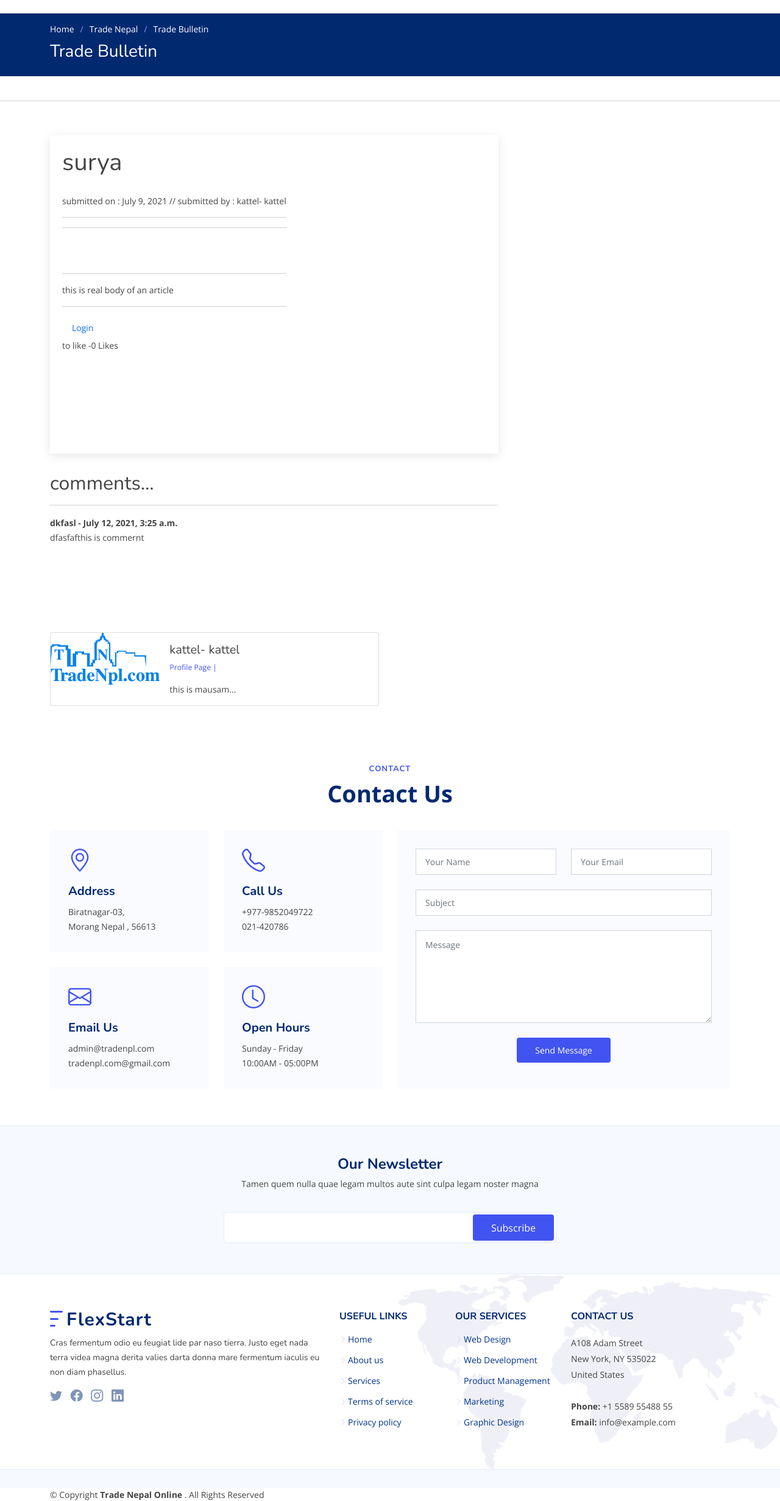
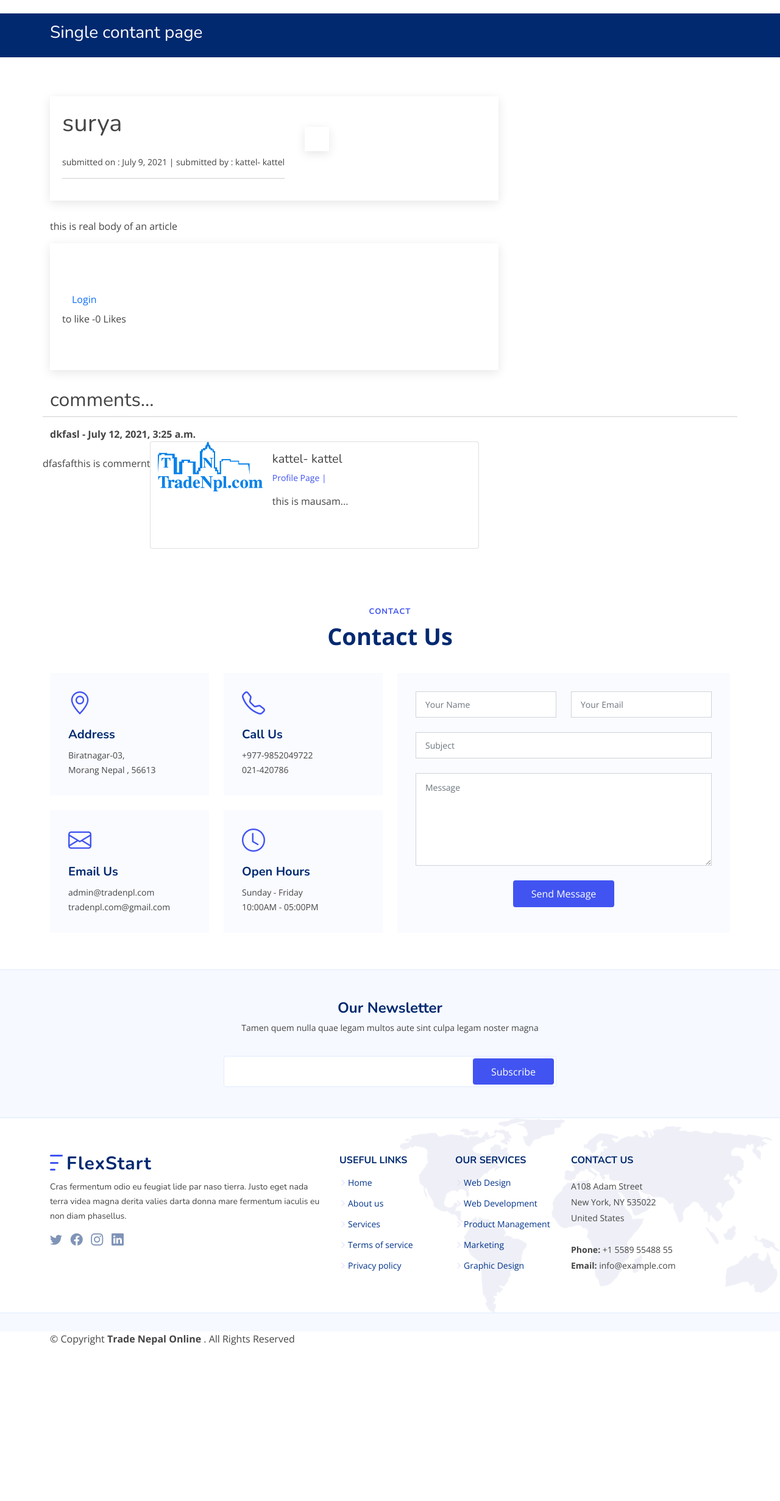
Before and after one commit to jackabnana/tradenepalonline, a Django app: page /article/3 in a window 1280 px wide. Shown: the part 84-2546 px from the top of the page at 61% size. After the commit the page ends 2290 px from the top, so only its background shows below. Run offline with Django 3.2, Linux system fonts and the light colour scheme; data comes from the database, SQL or seed files in the repository; both versions use the stored data as it was after the commit; some libraries are stand-ins or nearby versions.

Commit message:
khai k changed

```diff
--- a/online/templates/blog-single.html
+++ b/online/templates/blog-single.html
@@ -12,20 +12,12 @@
     <section class="breadcrumbs">
       <div class="container">
 
-        <ol>
-          <li><a href="#">Home</a></li>
-          <li><a href="#">Trade Nepal</a></li>
-          <li>Trade Bulletin</li>
-        </ol>
-        <h2>Trade Bulletin</h2>
+        <h2>Single contant page</h2>
 
       </div>
     </section><!-- End Breadcrumbs -->
 
     <br/>
-    <hr>
-
-
      <!-- ======= Blog Single Section ======= -->
         <section id="blog" class="blog">
           <div class="container" data-aos="fade-up">
@@ -40,8 +32,10 @@
                         <hr/>
                         </div>
                         <br/><br/><br/>
-              <hr/>
-              <small><h1>{{ post.title }}</h1><br/>submitted on : {{ post.post_date }}  // submitted by : {{ post.author.first_name }}-
+
+                                  <small><h1>{{ post.title }}</h1><br/>
+                                    submitted on : {{ post.post_date }}  |
+                                    submitted by : {{ post.author.first_name }}-
                                     {{ post.author.last_name }}
                                     <hr/>
                                     {% if user.is_authenticated %}
@@ -51,14 +45,24 @@
                                       {% endif %}
                                     {% endif %}
 
-              <hr/>
-              <br/>
+                                  </small>
+                                  &nbsp;&nbsp; &nbsp;&nbsp; &nbsp;&nbsp;
+                            <div class="blog-author d-flex align-items-center">
                                 {% if post.header_image %}
                                 <img src="{{ post.header_image.url}}"></img> <br/>
                                 {% endif %}
-                <br/>
+                            </div>
+
+
+                </div>
+
+                <div>
+                  <p>{{ post.body|safe }}</p>
+                </div>
+                    <div class="blog-author d-flex align-items-center">
+
                         <hr/>
-              {{ post.body|safe }}
+
                         <hr/>
 
                         <form action="{% url 'like_post' post.pk %}"
@@ -80,6 +84,7 @@
                           -{{ total_likes }} Likes
                         </form>
                         <br/><br/><br/><br/><br/><br/><br/>
+                    </div>
                 </div><!-- End blog entry -->
             <h2>comments...</h2>
             <hr/>
@@ -141,6 +146,7 @@
           </div><!-- End blog sidebar -->
 
           </div>
+        </div>
 
       </div>
     </section><!-- End Blog Single Section -->
```
Also changed, not shown: online/db.sqlite3. Lines whose indentation alone changed are shown as unchanged.
